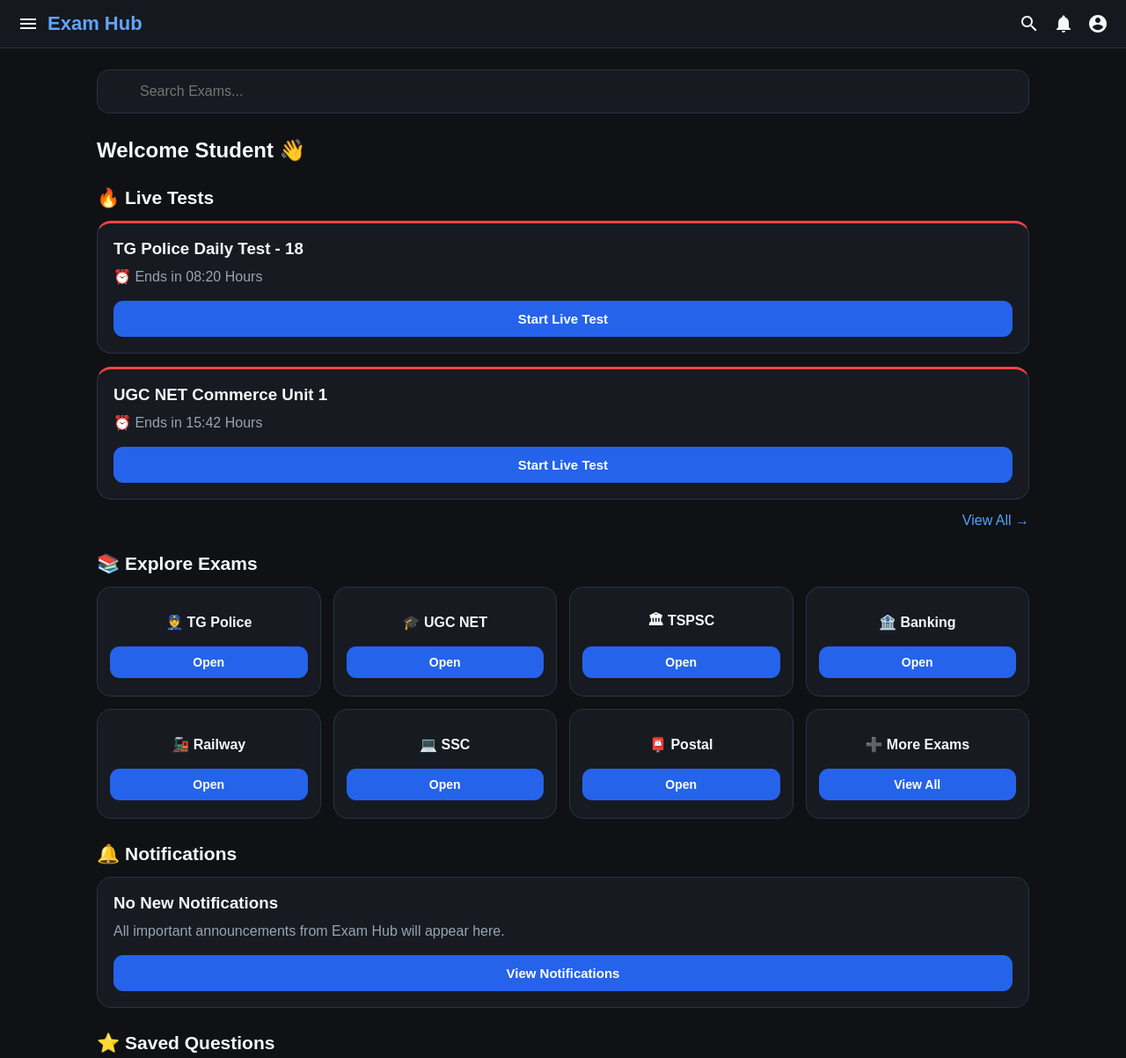
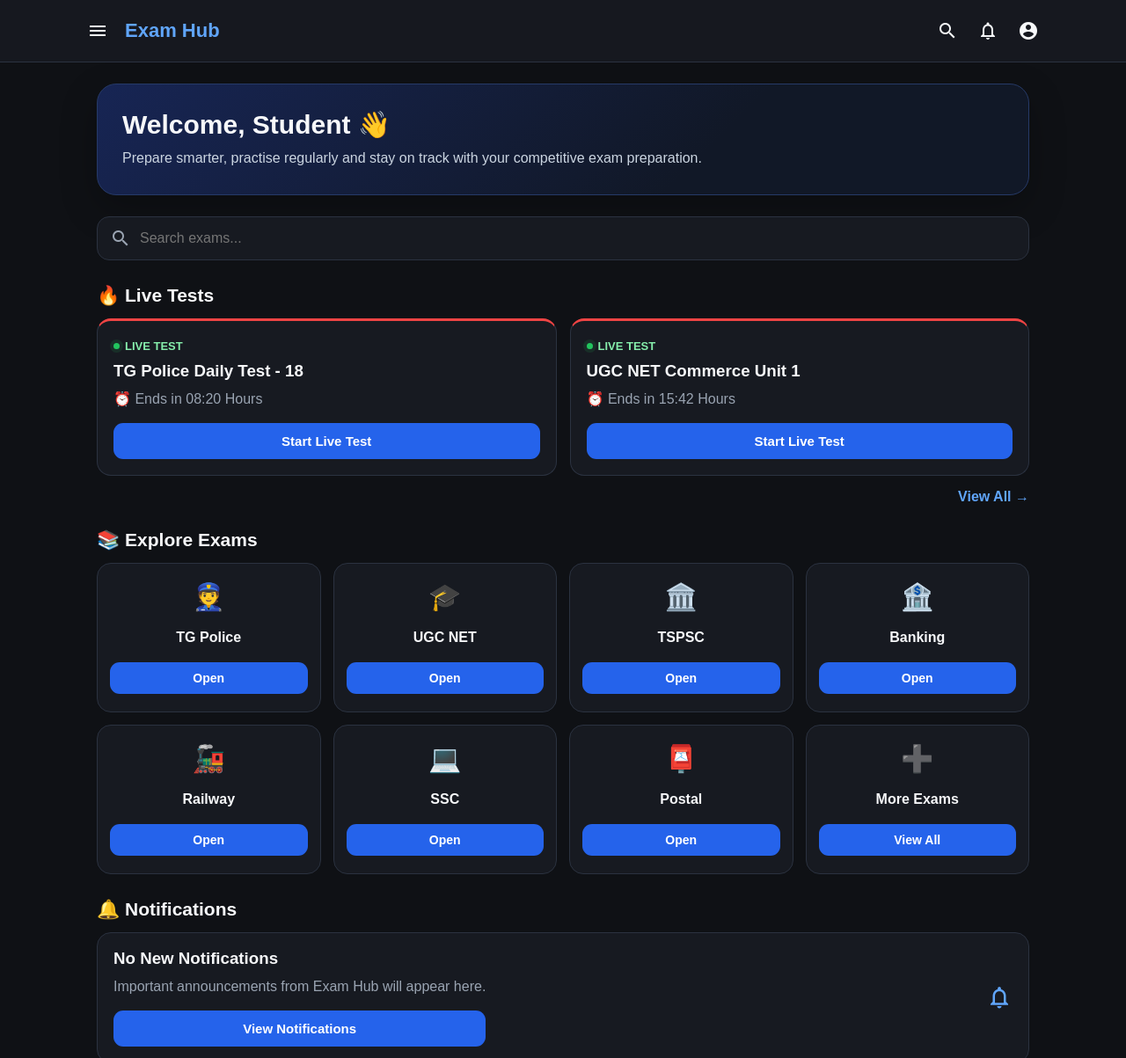
Before and after one commit to truerevise/exam-hub, a plain HTML site: page dashboard.html in a window 1280 px wide. Shown: the top 1203 px of the page at 88% size. Drawn offline with Linux system fonts and the light colour scheme.

Commit message:
Redesign Exam Hub dashboard

```diff
--- a/dashboard.html
+++ b/dashboard.html
@@ -3,163 +3,169 @@
 <head>
 <meta charset="UTF-8">
 <meta name="viewport" content="width=device-width, initial-scale=1.0">
-<title>Dashboard</title>
-
+<title>Exam Hub | Dashboard</title>
 <link rel="stylesheet" href="css/style.css">
-
 <link href="https://fonts.googleapis.com/icon?family=Material+Icons" rel="stylesheet">
-
 </head>
 
 <body>
 
 <header>
-
-<div style="display:flex;align-items:center;justify-content:space-between;">
-
-<div style="display:flex;align-items:center;gap:10px;">
-
+  <div class="header-inner">
+    <div class="brand">
+      <button class="icon-btn" type="button" aria-label="Menu">
         <span class="material-icons">menu</span>
-
+      </button>
       <div class="logo">Exam Hub</div>
-
     </div>
 
-<div style="display:flex;align-items:center;gap:15px;">
-
+    <div class="header-actions">
+      <button class="icon-btn" type="button" aria-label="Search" onclick="document.getElementById('examSearch').focus()">
         <span class="material-icons">search</span>
-
-<span class="material-icons">notifications</span>
-
+      </button>
+      <button class="icon-btn" type="button" aria-label="Notifications">
+        <span class="material-icons">notifications_none</span>
+      </button>
+      <button class="icon-btn" type="button" aria-label="Account">
         <span class="material-icons">account_circle</span>
-
+      </button>
     </div>
-
   </div>
-
 </header>
 
-<div class="container">
+<main class="container">
+
+  <section class="hero">
+    <h1>Welcome, Student 👋</h1>
+    <p>Prepare smarter, practise regularly and stay on track with your competitive exam preparation.</p>
+  </section>
 
   <div class="search-box">
-
-<input
-type="text"
-placeholder="Search Exams...">
-
+    <span class="material-icons">search</span>
+    <input id="examSearch" type="search" placeholder="Search exams..." autocomplete="off" aria-label="Search exams">
   </div>
-
-
-<h2>Welcome Student 👋</h2>
 
   <h2 class="section-title">🔥 Live Tests</h2>
 
-<div class="live-card">
-
+  <div class="live-grid" id="liveTests">
+    <div class="live-card searchable" data-search="TG Police Daily Test 18 police">
+      <span class="status">LIVE TEST</span>
       <h3>TG Police Daily Test - 18</h3>
-
       <p>⏰ Ends in 08:20 Hours</p>
-
-<button>Start Live Test</button>
-
+      <button type="button">Start Live Test</button>
     </div>
 
-<div class="live-card">
-
+    <div class="live-card searchable" data-search="UGC NET Commerce Unit 1 commerce net">
+      <span class="status">LIVE TEST</span>
       <h3>UGC NET Commerce Unit 1</h3>
-
       <p>⏰ Ends in 15:42 Hours</p>
-
-<button>Start Live Test</button>
-
+      <button type="button">Start Live Test</button>
+    </div>
   </div>
 
-<div style="text-align:right;margin-bottom:20px;">
-
-<a href="#" style="color:#4da3ff;text-decoration:none;">
-View All →
-</a>
-
+  <div class="view-all">
+    <a href="#explore">View All →</a>
   </div>
 
-<h2 class="section-title">📚 Explore Exams</h2>
+  <h2 class="section-title" id="explore">📚 Explore Exams</h2>
 
-<div class="exam-grid">
-
-<div class="card">
-<h3>👮 TG Police</h3>
-<button>Open</button>
+  <div class="exam-grid" id="examGrid">
+    <div class="card searchable" data-search="TG Police police">
+      <span class="exam-icon">👮</span>
+      <h3>TG Police</h3>
+      <button type="button">Open</button>
     </div>
 
-<div class="card">
-<h3>🎓 UGC NET</h3>
-<button>Open</button>
+    <div class="card searchable" data-search="UGC NET commerce net">
+      <span class="exam-icon">🎓</span>
+      <h3>UGC NET</h3>
+      <button type="button">Open</button>
     </div>
 
-<div class="card">
-<h3>🏛 TSPSC</h3>
-<button>Open</button>
+    <div class="card searchable" data-search="TSPSC tspsc">
+      <span class="exam-icon">🏛️</span>
+      <h3>TSPSC</h3>
+      <button type="button">Open</button>
     </div>
 
-<div class="card">
-<h3>🏦 Banking</h3>
-<button>Open</button>
+    <div class="card searchable" data-search="Banking bank">
+      <span class="exam-icon">🏦</span>
+      <h3>Banking</h3>
+      <button type="button">Open</button>
     </div>
 
-<div class="card">
-<h3>🚂 Railway</h3>
-<button>Open</button>
+    <div class="card searchable" data-search="Railway railway rrb">
+      <span class="exam-icon">🚂</span>
+      <h3>Railway</h3>
+      <button type="button">Open</button>
     </div>
 
-<div class="card">
-<h3>💻 SSC</h3>
-<button>Open</button>
+    <div class="card searchable" data-search="SSC staff selection commission">
+      <span class="exam-icon">💻</span>
+      <h3>SSC</h3>
+      <button type="button">Open</button>
     </div>
 
-<div class="card">
-<h3>📮 Postal</h3>
-<button>Open</button>
+    <div class="card searchable" data-search="Postal post india">
+      <span class="exam-icon">📮</span>
+      <h3>Postal</h3>
+      <button type="button">Open</button>
     </div>
 
-<div class="card">
-<h3>➕ More Exams</h3>
-<button>View All</button>
+    <div class="card searchable" data-search="More Exams all exams">
+      <span class="exam-icon">➕</span>
+      <h3>More Exams</h3>
+      <button type="button">View All</button>
     </div>
-
   </div>
 
   <h2 class="section-title">🔔 Notifications</h2>
 
-<div class="card">
-
+  <div class="card info-row">
+    <div>
       <h3>No New Notifications</h3>
-
-<p>All important announcements from Exam Hub will appear here.</p>
-
-<button>View Notifications</button>
-
+      <p>Important announcements from Exam Hub will appear here.</p>
+      <button type="button">View Notifications</button>
     </div>
-
-
+    <span class="material-icons">notifications_none</span>
+  </div>
 
   <h2 class="section-title">⭐ Saved Questions</h2>
 
-<div class="card">
-
+  <div class="card info-row">
+    <div>
       <h3>Saved Questions</h3>
-
-<p>View all questions you saved while taking tests.</p>
-
-<button>Open Saved Questions</button>
-
+      <p>Quickly revisit questions you saved while taking tests.</p>
+      <button type="button">Open Saved Questions</button>
+    </div>
+    <span class="material-icons">bookmark_border</span>
   </div>
 
-
-<div class="card">
-<button id="logoutBtn">Logout</button>
+  <div class="card logout-card">
+    <button id="logoutBtn" type="button">Logout</button>
   </div>
 
-</div>
+</main>
+
+<script>
+const searchInput = document.getElementById('examSearch');
+const searchableItems = document.querySelectorAll('.searchable');
+
+searchInput.addEventListener('input', function () {
+  const query = this.value.trim().toLowerCase();
+
+  searchableItems.forEach(function (item) {
+    const text = (item.dataset.search || item.textContent).toLowerCase();
+    item.style.display = !query || text.includes(query) ? '' : 'none';
+  });
+});
+
+document.getElementById('logoutBtn').addEventListener('click', function () {
+  if (confirm('Are you sure you want to logout?')) {
+    window.location.href = 'index.html';
+  }
+});
+</script>
 
 </body>
 </html>
```
Lines whose indentation alone changed are shown as unchanged.
